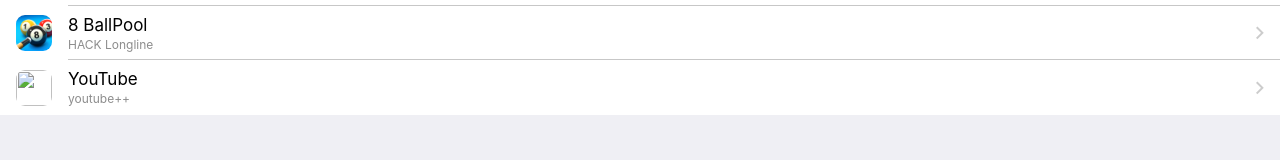
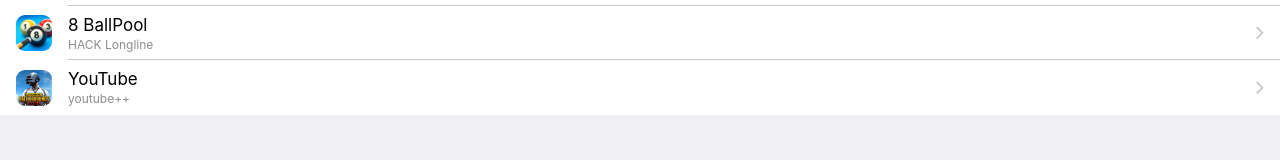
Before and after one commit to Reantry2024/IOS-STORE, a plain HTML site: page index.html in a window 1280 px wide. Shown: the part 597-757 px from the top of the page. Drawn offline with nearby package versions, Linux system fonts and the light colour scheme.

Commit message:
Update index.html

```diff
--- a/index.html
+++ b/index.html
@@ -146,7 +146,7 @@
                         </li>
                         <li>
                            <a onclick="location='itms-services://?action=download-manifest&amp;url=https://www.github.com/Reantry2024/IOS-STORE/plist/pubg.plist'" class="external item-link item-content">
-                              <div class="item-media"><img class="shadow cat-icons" src="img/LaunchImageStoryboard@2x.png"></div>
+                              <div class="item-media"><img class="shadow cat-icons" src="img/pubg.png"></div>
                               <div class="item-inner">
                                  <div class="item-title">
                                     <span class="semibold">YouTube</span>
```
